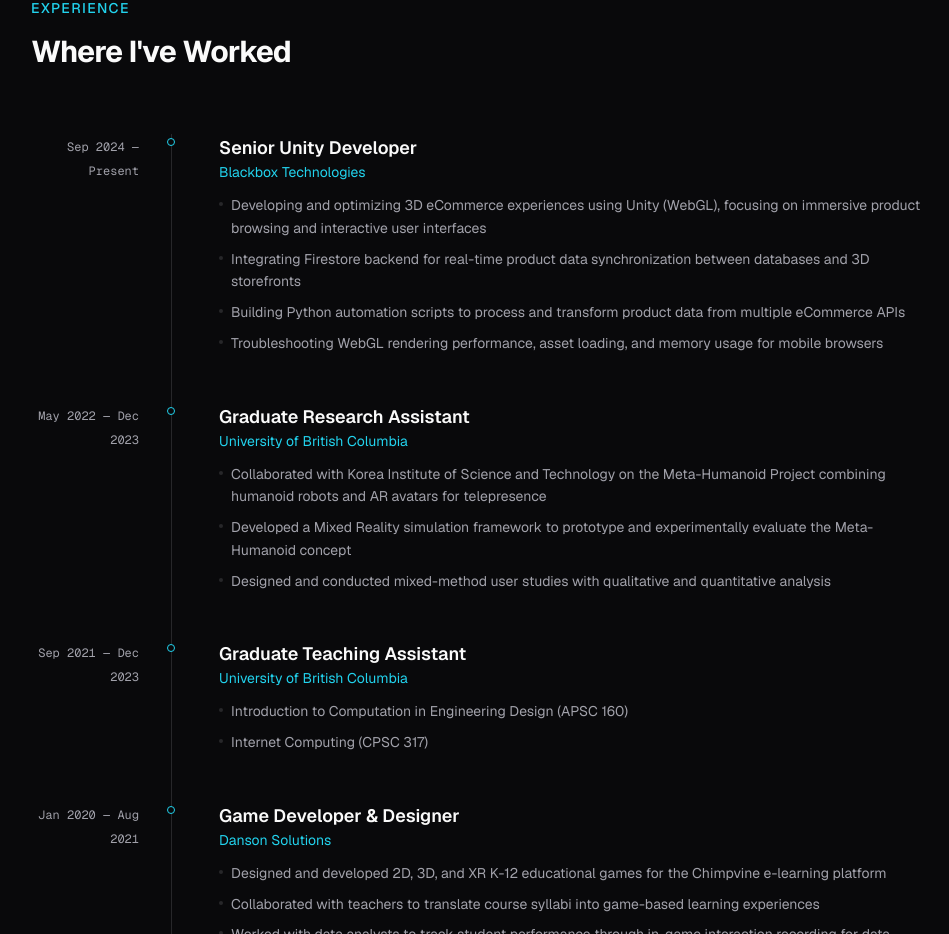
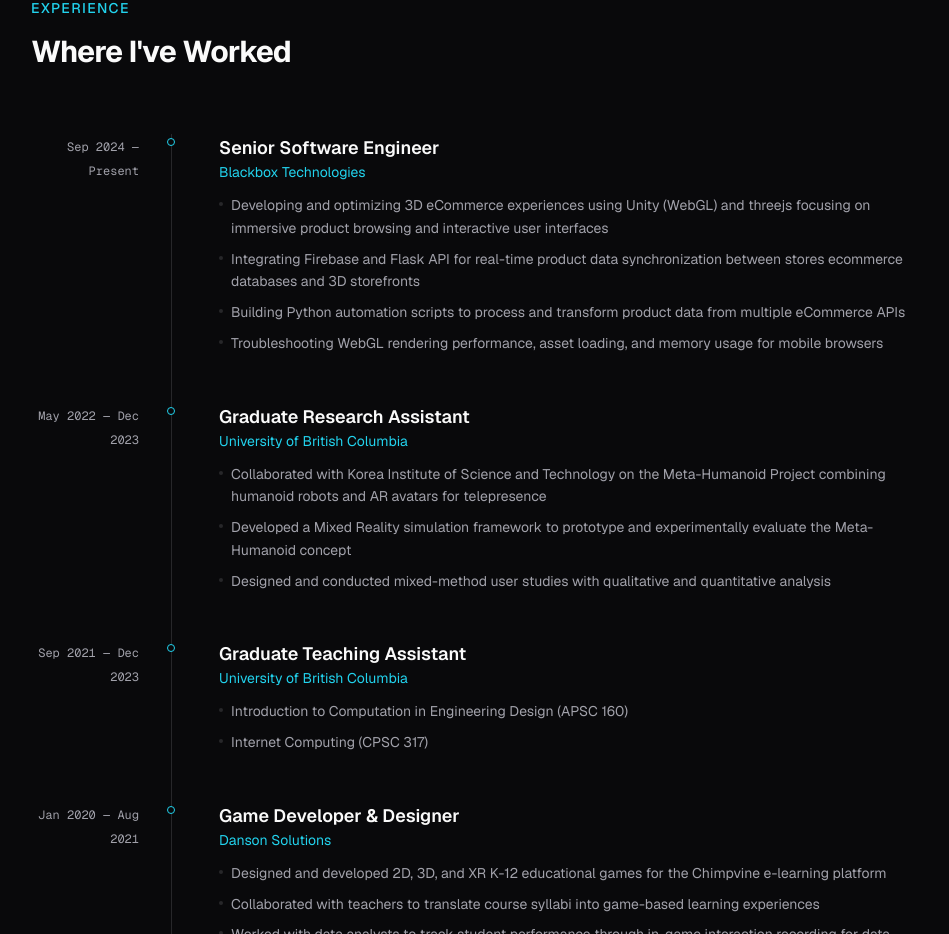
Before and after one commit to amit-ghimire/amitg, a Next.js app: page / in a window 1280 px wide. Shown: the part 778-1712 px from the top of the page, without its empty margins (161-1110 px from the left). Built offline with nearby package versions, Linux system fonts and the light colour scheme.

Commit message:
Modified experience section.

```diff
--- a/src/components/ExperienceTimeline.tsx
+++ b/src/components/ExperienceTimeline.tsx
@@ -1,11 +1,11 @@
 const experiences = [
   {
     period: "Sep 2024 — Present",
-    title: "Senior Unity Developer",
+    title: "Senior Software Engineer",
     company: "Blackbox Technologies",
     points: [
-      "Developing and optimizing 3D eCommerce experiences using Unity (WebGL), focusing on immersive product browsing and interactive user interfaces",
-      "Integrating Firestore backend for real-time product data synchronization between databases and 3D storefronts",
+      "Developing and optimizing 3D eCommerce experiences using Unity (WebGL) and threejs focusing on immersive product browsing and interactive user interfaces",
+      "Integrating Firebase and Flask API for real-time product data synchronization between stores ecommerce databases and 3D storefronts",
       "Building Python automation scripts to process and transform product data from multiple eCommerce APIs",
       "Troubleshooting WebGL rendering performance, asset loading, and memory usage for mobile browsers",
     ],
```
